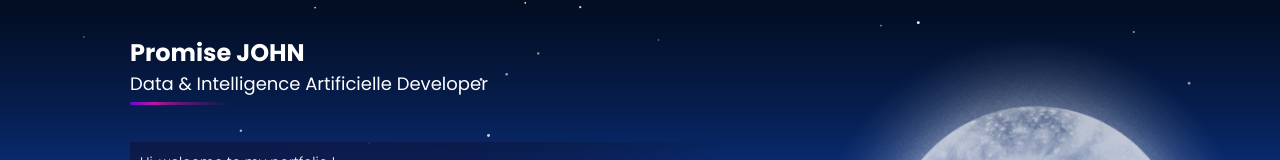
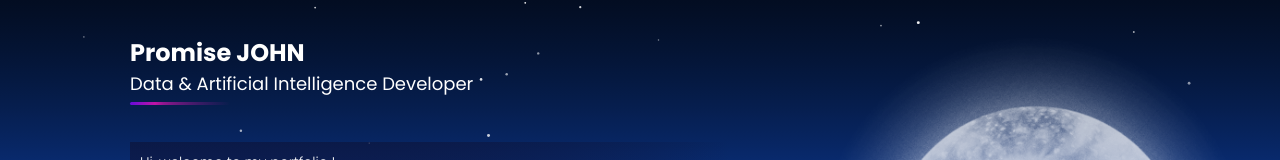
Before and after one commit to promise-temi/portofolio-nuxt, a Nuxt app in the folder frontend/: page / in a window 1280 px wide. Shown: the part 163-323 px from the top of the page. Built offline with nearby package versions, Linux system fonts and the light colour scheme; no server answers.

Commit message:
update title

```diff
--- a/frontend/components/Main.vue
+++ b/frontend/components/Main.vue
@@ -8,7 +8,7 @@
     <div class="presentation">
         <div class="titles">
             <h2>Promise JOHN</h2>
-            <h3>Data & Intelligence Artificielle Developer</h3>
+            <h3>Data & Artificial Intelligence Developer</h3>
             <DecoLine/>
         </div>
         <p>Hi, welcome to my portfolio ! <br>Passionate about data and artificial intelligence, I aim to turn innovative ideas into meaningful projects. Explore my vision of AI, my background and some of my personal projects.<br>Feel free to contact me to learn more !</p>
```
